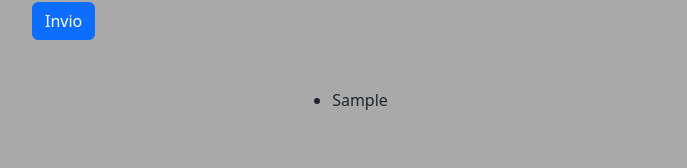
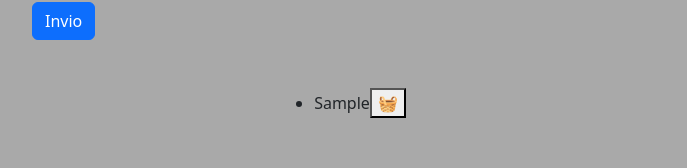
Before and after one commit to SimoneChiodo/react-form, a React (Vite) app: page / in a window 1280 px wide. Both pictures are taken after typing "Sample" into the empty fields and a click on the button "Invio". Shown: the part 132-300 px from the top of the page, without its empty margins (296-983 px from the left). Built offline with nearby package versions, Linux system fonts and the light colour scheme.

Commit message:
add delete-option

```diff
--- a/src/App.jsx
+++ b/src/App.jsx
@@ -1,4 +1,7 @@
 import { useState } from "react";
+
+// Components
+import Button from "./components/Button";
 
 // Bootstrap CSS
 import "../node_modules/bootstrap/dist/css/bootstrap.min.css";
@@ -11,14 +14,21 @@ function App() {
     // Articles Array
     const [articles, setArticles] = useState([]);
     // Form Data
-    let titleForm = "";
+    const [titleForm, setTitleForm] = useState("");
 
     // On Form Submit
     function handleFormSubmit(e) {
         e.preventDefault();
 
-        // Check if input is correct
-        if (titleForm === "" || articles.includes(titleForm)) return;
+        // Check if input is not empty
+        if (titleForm === "") return;
+
+        // Check if the text doesn't already exist
+        let alreadyExist = false;
+        articles.map(
+            (element) => element.title === titleForm && (alreadyExist = true)
+        );
+        if (alreadyExist) return;
 
         // Add the new Article
         const newArticles = [...articles];
@@ -37,6 +47,12 @@ function App() {
         return id;
     }
 
+    // Delete an element from an array
+    function deleteReactiveElementById(array, setFz, id) {
+        let newArray = [...array];
+        setFz(newArray.filter((element) => element.id !== id));
+    }
+
     return (
         <>
             <main className="d-flex flex-column align-items-center mt-5">
@@ -50,7 +66,7 @@ function App() {
 
                         <input
                             type="text"
-                            onChange={(e) => (titleForm = e.target.value)}
+                            onChange={(e) => setTitleForm(e.target.value)}
                             className="form-control"
                             id="inputTitle"
                         />
@@ -69,7 +85,23 @@ function App() {
                     {articles?.length ? (
                         // Print the Array
                         articles.map((article) => (
-                            <li key={article.id}>{article.title}</li>
+                            <li key={article.id}>
+                                {/* Nome dell'articolo */}
+                                {article.title}
+
+                                {/* Pulsante Elimina */}
+                                <Button
+                                    key={"del-" + article.id}
+                                    text={"🧺"}
+                                    handleStatusChange={() =>
+                                        deleteReactiveElementById(
+                                            articles,
+                                            setArticles,
+                                            article.id
+                                        )
+                                    }
+                                />
+                            </li>
                         ))
                     ) : (
                         // Print Empty Array Message
--- /dev/null
+++ b/src/components/Button.jsx
@@ -0,0 +1,3 @@
+export default function ({ text, handleStatusChange }) {
+    return <button onClick={handleStatusChange}>{text}</button>;
+}
```
